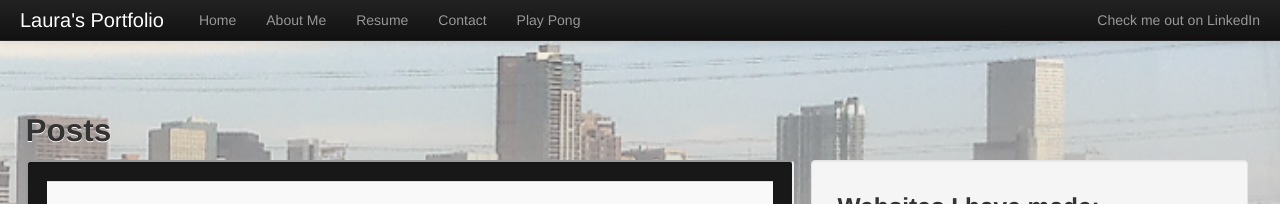
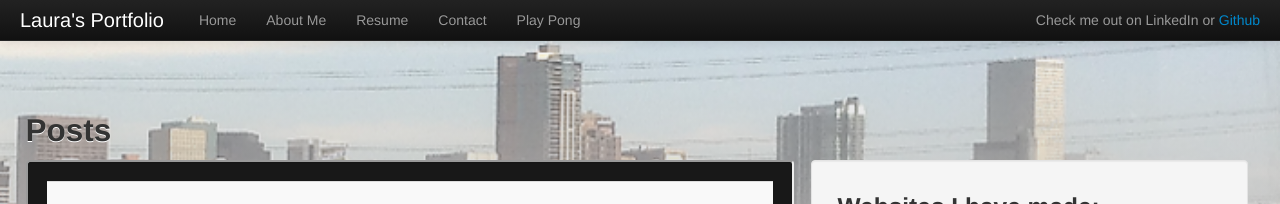
Before and after one commit to LauraR6561/Laurar6561.github.io, a Jekyll site: the page built from index.html, in a window 1280 px wide. Shown: the top 204 px of the page. Built offline with Jekyll 4.4.1, drawn with Linux system fonts in a browser that asks for light colours; Markdown is read by kramdown in place of the engine named in the settings.

Commit message:
added github link

```diff
--- a/_includes/menu.html
+++ b/_includes/menu.html
@@ -27,8 +27,7 @@
           <a class="brand" href="http://laurar6561.github.io/">Laura's Portfolio</a>
           <div class="nav-collapse collapse">
             <p class="navbar-text pull-right">
-              Check me out on <a href="https://www.linkedin.com/profile/view?id=201843537&trk=nav_responsive_tab_profile" class="navbar-link">LinkedIn</a>
-            </p>
+              Check me out on <a href="https://www.linkedin.com/profile/view?id=201843537&trk=nav_responsive_tab_profile" class="navbar-link">LinkedIn</a> or <a href="https://github.com/LauraR6561">Github</a></p>
             <ul class="nav">
               <li><a href="http://laurar6561.github.io/">Home</a></li>
               <li><a href="/about-me.html">About Me</a></li>
--- a/index.html
+++ b/index.html
@@ -3,7 +3,7 @@ layout: layout
 title: "Laura Rutz"
 ---
 <h2>Posts</h2>
-<table class="table table-striped well" style="max-height:400px; overflow:auto;">
+<table class="table table-striped well table-hover" style="max-height:400px; overflow:auto;">
     <tbody>
     {% for post in site.posts %}
     <tr>
```
